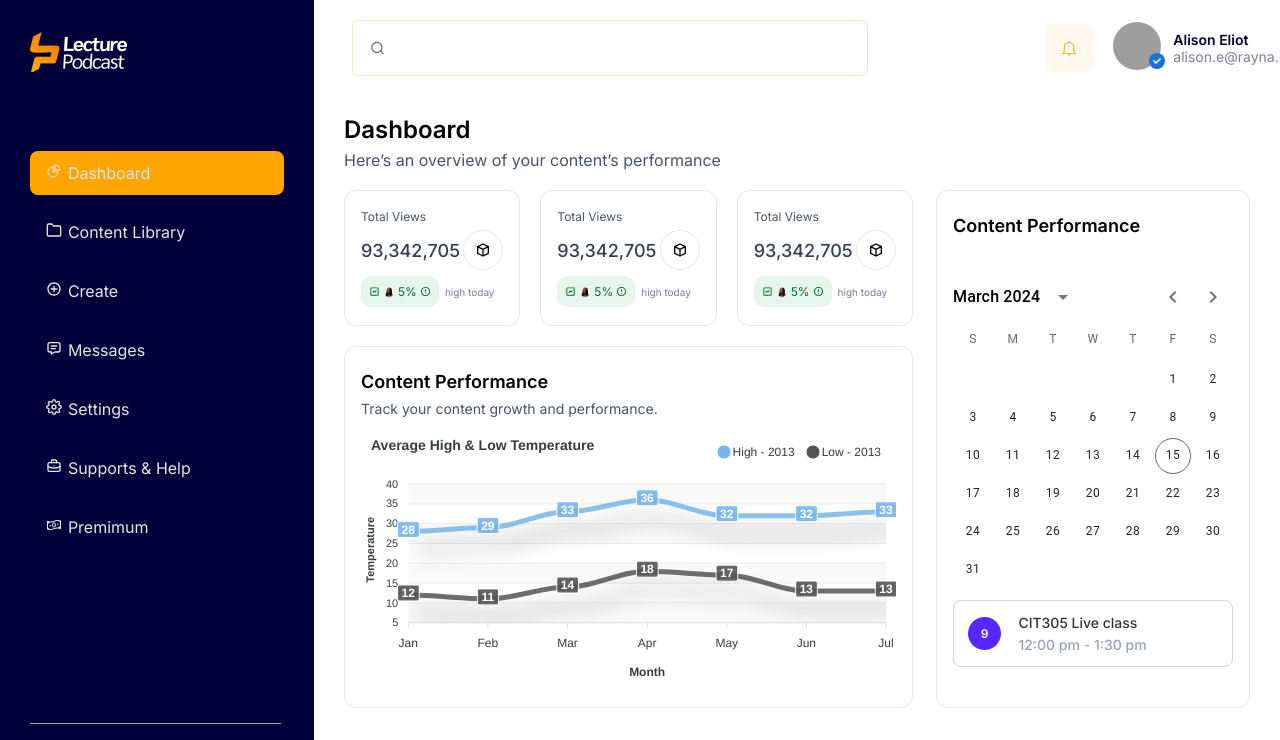
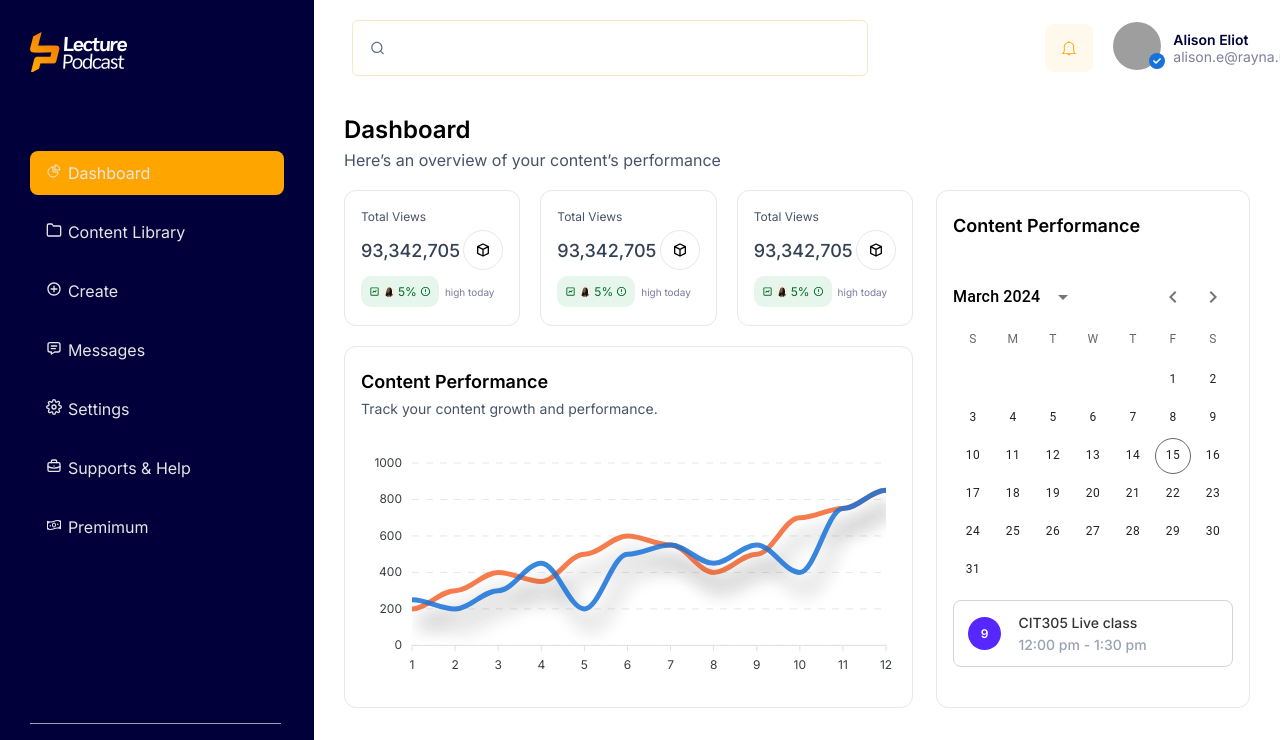
Before and after one commit to Lecture-Podcast/lecturer-dashboard, a React (Create React App) app: page / in a window 1280 px wide. Shown: the top 740 px of the page. Built offline with nearby package versions, Linux system fonts and the light colour scheme; grey boxes are pictures that could not be loaded.

Commit message:
New Update:(

```diff
--- a/src/Components/Chart/Chart.jsx
+++ b/src/Components/Chart/Chart.jsx
@@ -69,12 +69,12 @@ const Graph = () => {
     const data = {
         series: [
           {
-            name: "High - 2013",
-            data: [28, 29, 33, 36, 32, 32, 33],
+            name: "Documents",
+            data: [200, 300, 400, 350, 500, 600, 550, 400, 500, 700, 750, 850],
           },
           {
-            name: "Low - 2013",
-            data: [12, 11, 14, 18, 17, 13, 13],
+            name: "Videos/Live sessoins",
+            data: [250, 200, 300, 450, 200, 500, 550, 450, 550, 400, 750, 850],
           },
         ],
         options: {
@@ -93,39 +93,43 @@ const Graph = () => {
               show: false,
             },
           },
-          colors: ["#77B6EA", "#545454"],
-          dataLabels: {
-            enabled: true,
-          },
+          colors: ["#F56630", "#1671D9"],
           stroke: {
             curve: "smooth",
           },
-          title: {
-            text: "Average High & Low Temperature",
-            align: "left",
-          },
           grid: {
             borderColor: "#e7e7e7",
+            strokeDashArray: 7,
             row: {
-              colors: ["#f3f3f3", "transparent"], // takes an array which will be repeated on columns
               opacity: 0.5,
             },
           },
-          markers: {
-            size: 1,
-          },
+          // markers: {
+          //   size: 1,
+          // },
           xaxis: {
-            categories: ["Jan", "Feb", "Mar", "Apr", "May", "Jun", "Jul"],
-            title: {
-              text: "Month",
+            categories:['1', '2', '3', '4', '5', '6', '7', '8', '9', '10', '11', "12"],
+            labels: {
+              style: {
+                fontFamily: "Inter", // Change the font family as needed
+                fontSize: "12",
+                color:"#475367",
+                fontWeight: "400"
+              },
             },
           },
           yaxis: {
-            title: {
-              text: "Temperature",
+            tickAmount: 5,
+            min: 0,
+            max: 1000,
+            labels: {
+              style: {
+                fontFamily: "Inter", // Change the font family as needed
+                fontSize: "12",
+                color:"#475367",
+                fontWeight: "400"
+              },
             },
-            min: 5,
-            max: 40,
           },
           legend: {
             position: "top",
```
